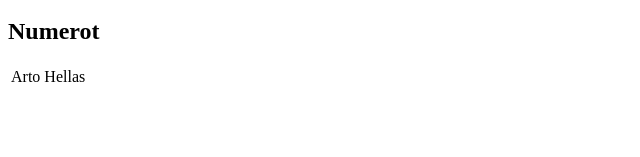
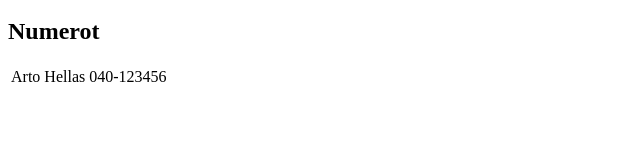
Before and after one commit to viljamivirolainen/fullstack2, a React (Create React App) app in the folder puhelinluettelo/: page / in a window 1280 px wide. Shown: the part 132-289 px from the top of the page, without its empty margins (0-640 px from the left). Built offline with nearby package versions, Linux system fonts and the light colour scheme.

Commit message:
fixed a prop error at person

```diff
--- a/puhelinluettelo/src/App.js
+++ b/puhelinluettelo/src/App.js
@@ -66,14 +66,14 @@
         <h2>Numerot</h2>
         <table>
           <tbody>
-            {this.state.persons.map((person)=><Person key={person.name} name={person.name}/>)}
+            {this.state.persons.map((person)=><Person key={person.name} person={person}/>)}
           </tbody>
         </table>
       </div>
     )
   }
 }
-const Person = ({name,number}) => {
-  return (<tr><td>{name}</td><td>{number}</td></tr>)
+const Person = ({person}) => {
+  return (<tr><td>{person.name}</td><td>{person.number}</td></tr>)
 }
 export default App
```
